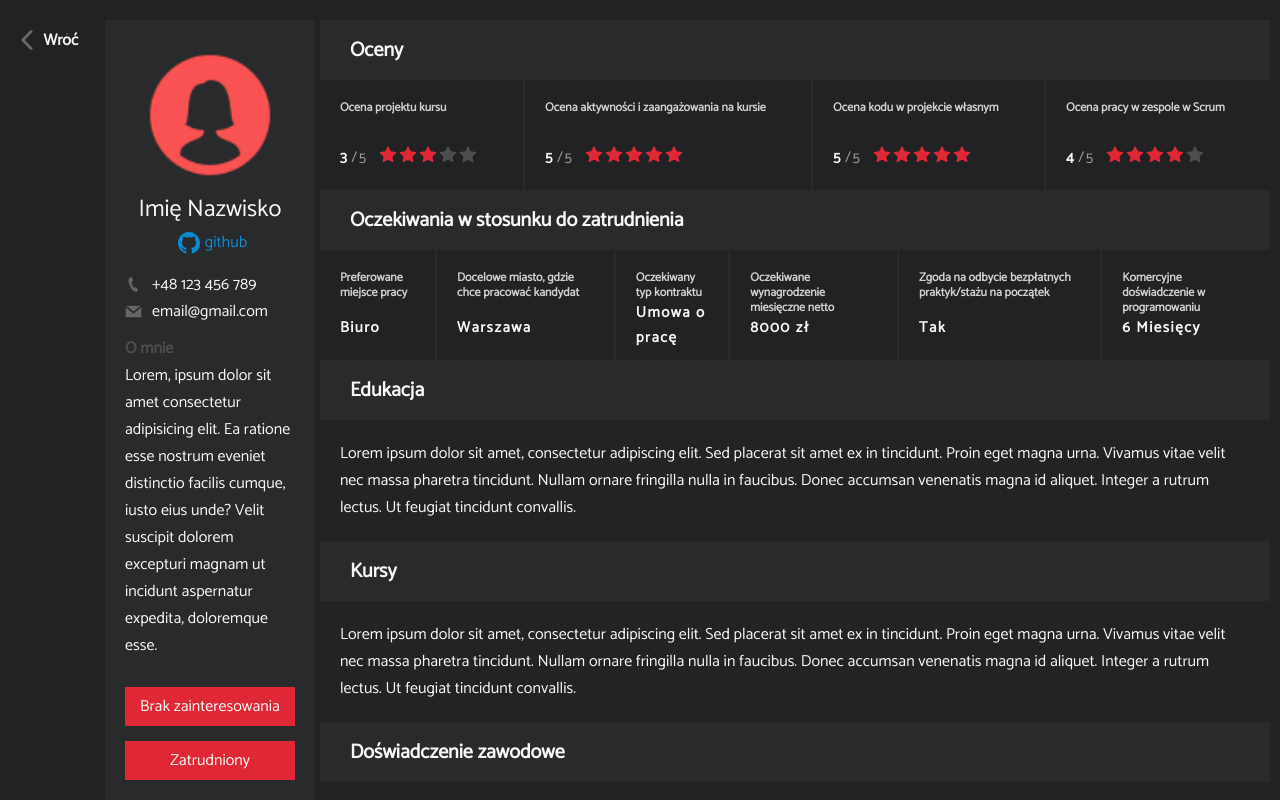
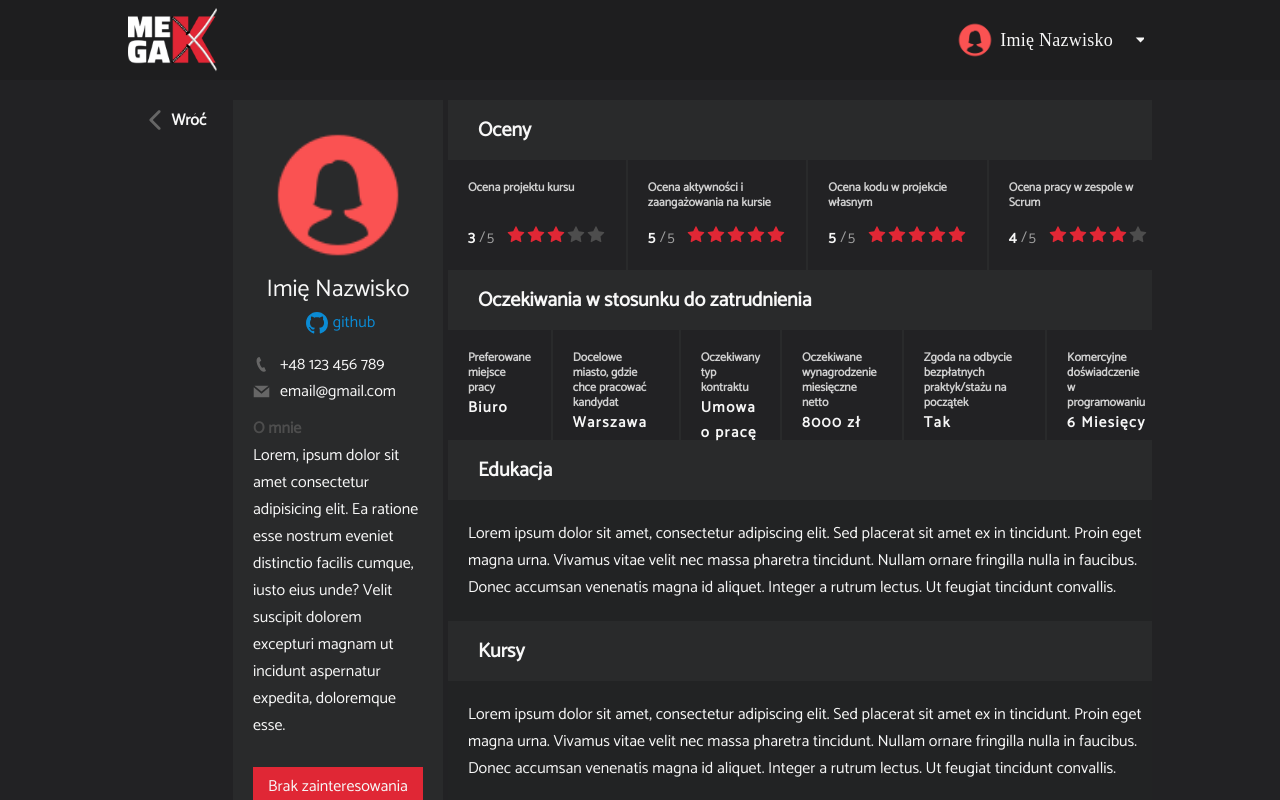
Before and after one commit to git-asia/HeadHunter_client, a React (Vite) app: page /cv in a window 1280 px wide. Shown: the top 800 px of the page. Built offline with nearby package versions, Linux system fonts and the light colour scheme.

Commit message:
Adjusted cvv view to equal listView.

```diff
--- a/src/views/CVView/CVView.scss
+++ b/src/views/CVView/CVView.scss
@@ -1,10 +1,14 @@
 @import "../../variables";
+
+.CVView__container {
+  width: 100%;
+  background-color: $primary-dark;
 
   .CVView__wrapper {
     padding: 2rem 1rem;
     background-color: $primary-dark;
     height: fit-content;
-  width: 100%;
+    width: 80%;
     margin: 0 auto;
     gap: 0.5rem;
     display: flex;
@@ -14,6 +18,8 @@
       justify-content: start;
     }
   }
+}
+
 .CVView__back {
   height: 4rem;
   min-width: 7rem;
--- a/src/views/CVView/CVView.tsx
+++ b/src/views/CVView/CVView.tsx
@@ -2,9 +2,13 @@ import { UserCV } from "../../components/UserCV/UserCV";
 import { UserCard } from "../../components/UserCard/UserCard";
 import { IoIosArrowDown } from "react-icons/io";
 import "./CVView.scss";
+import { Header } from "../../components/Header/Header";
+import React from "react";
 
 export const CVView = () => {
   return (
+    <div className="CVView__container">
+      <Header/>
       <div className="CVView__wrapper">
         <div className="CVView__back">
           <IoIosArrowDown size={30} className="CVView__back__svg" />
@@ -48,5 +52,6 @@ export const CVView = () => {
           scramProjects={["https://test2.pl", "https://test4.pl", "https://test8.pl"]}
         />
       </div>
+    </div>
   );
 };
--- a/src/views/ListView/ListView.tsx
+++ b/src/views/ListView/ListView.tsx
@@ -5,10 +5,13 @@ import {Pagination} from "../../components/Pagination/Pagination";
 
 import "./ListView.scss";
 import "../../_variables.sass";
+import { Header } from "../../components/Header/Header";
+
 
 export const ListView = () => {
   return (
     <>
+      <Header/>
       <div className="page-wrapper">
         <div className="list-wrapper">
           <NavbarStudents/>
```
Lines whose indentation alone changed are shown as unchanged.
